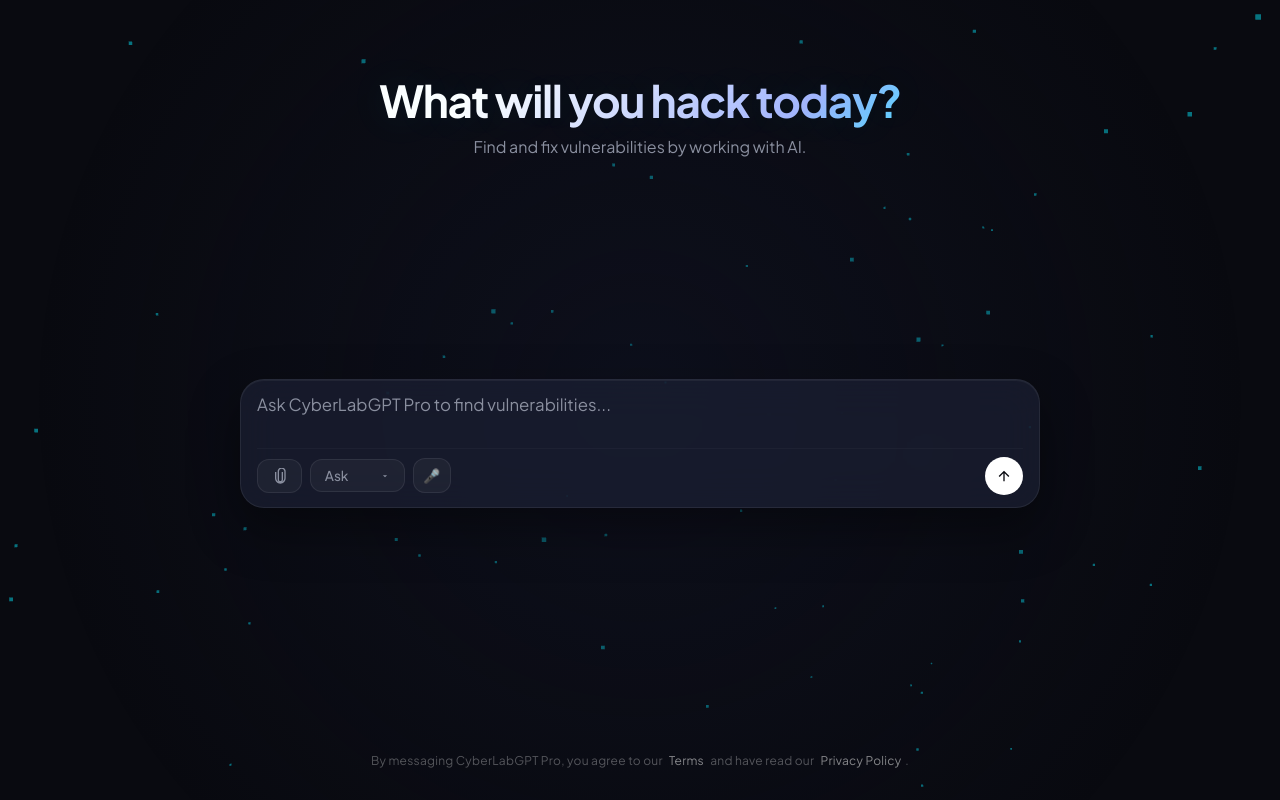
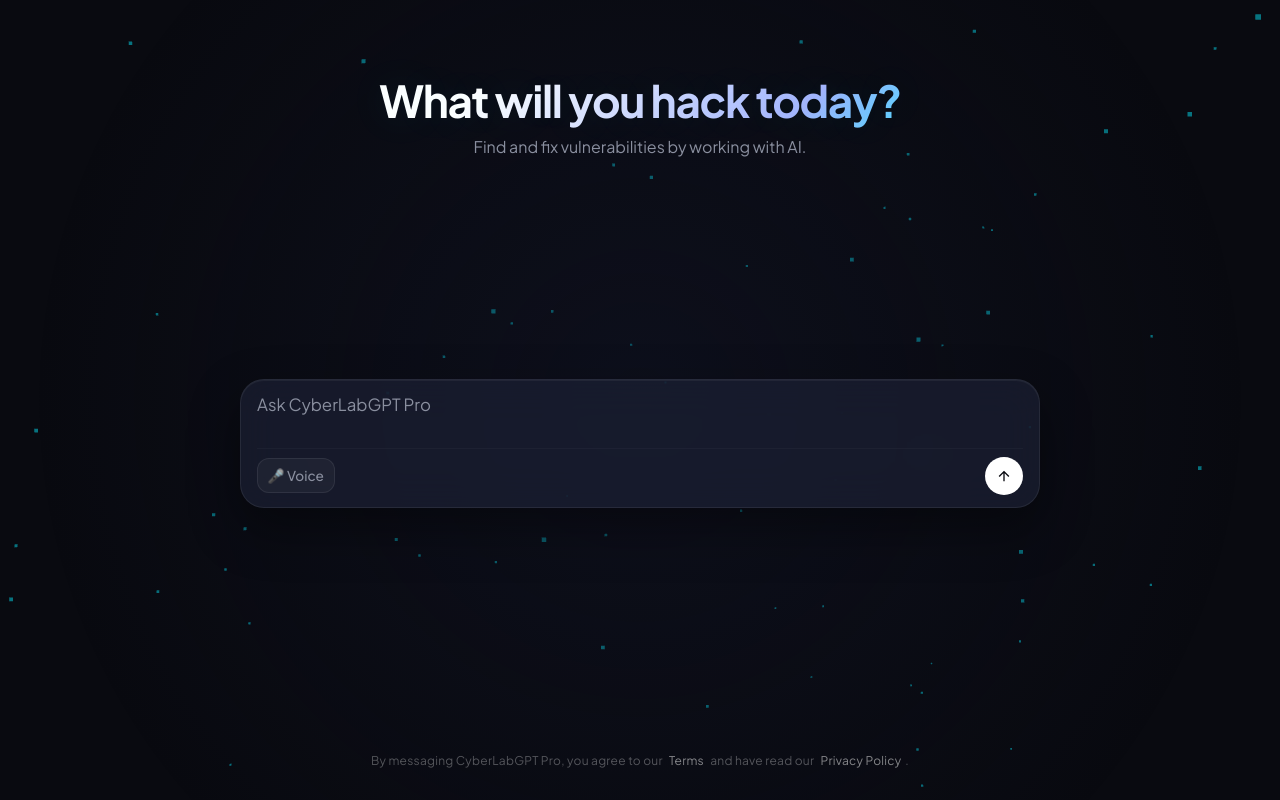
Before and after one commit to raza7xsecurity-pixel/CyberLabGPT-pro, a Flask app: page / in a window 1280 px wide. Run offline with Flask 3, Linux system fonts and the light colour scheme.

Commit message:
Update index.html

```diff
--- a/templates/index.html
+++ b/templates/index.html
@@ -7,11 +7,12 @@
   <link rel="manifest" href="/manifest.json">
   <meta name="theme-color" content="#0d0d11">
 
-  <!-- Premium Fonts and Three.js Library -->
+  <!-- Premium Fonts, Three.js and Marked Markdown Renderer -->
   <link rel="preconnect" href="https://fonts.googleapis.com">
   <link rel="preconnect" href="https://fonts.gstatic.com" crossorigin>
   <link href="https://fonts.googleapis.com/css2?family=Plus+Jakarta+Sans:wght@300;400;500;600;700&display=swap" rel="stylesheet">
   <script src="https://cdnjs.cloudflare.com/ajax/libs/three.js/r128/three.min.js"></script>
+  <script src="https://cdn.jsdelivr.net/npm/marked/marked.min.js"></script>
 
   <style>
     :root {
@@ -155,6 +156,18 @@
       box-shadow: 0 10px 30px rgba(0,0,0,0.25);
     }
 
+    /* Markdown Inside Bubble Overrides */
+    .message.ai .bubble p {
+      margin-bottom: 0.75rem;
+    }
+    .message.ai .bubble p:last-child {
+      margin-bottom: 0;
+    }
+    .message.ai .bubble ul, .message.ai .bubble ol {
+      margin-left: 1.25rem;
+      margin-bottom: 0.75rem;
+    }
+
     /* Luxury Input Bar (As requested in image) */
     .composer-container {
       width: 100%;
@@ -231,24 +244,6 @@
     .btn-action:hover {
       background: rgba(255, 255, 255, 0.08);
       color: #ffffff;
-    }
-
-    .btn-action svg {
-      width: 16px;
-      height: 16px;
-      fill: currentColor;
-    }
-
-    .mode-select {
-      appearance: none;
-      background: transparent;
-      border: none;
-      color: inherit;
-      font-size: inherit;
-      font-weight: inherit;
-      cursor: pointer;
-      outline: none;
-      padding-right: 4px;
     }
 
     /* Premium Send Arrow Button */
@@ -339,27 +334,12 @@
 
     <div class="composer-container">
       <div class="composer-top">
-        <textarea id="userInput" placeholder="Ask CyberLabGPT Pro to find vulnerabilities..." rows="1"></textarea>
+        <textarea id="userInput" placeholder="Ask CyberLabGPT Pro" rows="1"></textarea>
       </div>
       <div class="composer-bottom">
         <div class="controls-left">
-          <!-- Attachment Button -->
-          <button class="btn-action" title="Attach code or file" onclick="alert('File upload integration can be processed here.')">
-            <svg viewBox="0 0 24 24"><path d="M16.5 6v11.5c0 2.21-1.79 4-4 4s-4-1.79-4-4V5c0-3.31 2.69-6 6-6s6 2.69 6 6v10.5c0 4.42-3.58 8-8 8s-8-3.58-8-8V6h2v9.5c0 3.31 2.69 6 6 6s6-2.69 6-6V5c0-2.21-1.79-4-4-4s-4 1.79-4 4v12.5c0 1.1.9 2 2 2s2-.9 2-2V6h2z"/></svg>
-          </button>
-
-          <!-- Mode Selector Dropdown -->
-          <div class="btn-action">
-            <select id="modeSelect" class="mode-select">
-              <option value="Ask">Ask</option>
-              <option value="Exploit Analysis">Exploit</option>
-              <option value="Code Audit">Audit</option>
-            </select>
-            <svg style="width:10px; height:10px;" viewBox="0 0 24 24"><path d="M7 10l5 5 5-5z"/></svg>
-          </div>
-
           <!-- Mic Feature -->
-          <button id="micBtn" class="btn-action" title="Voice Input" style="padding: 0.5rem 0.6rem;">🎤</button>
+          <button id="micBtn" class="btn-action" title="Voice Input" style="padding: 0.5rem 0.6rem;">🎤 Voice</button>
         </div>
 
         <!-- Send Arrow Button -->
@@ -451,7 +431,6 @@
     const welcomeHeader = document.getElementById('welcomeHeader');
     const sendBtn = document.getElementById('hifi');
     const inputEl = document.getElementById('userInput');
-    const modeSelect = document.getElementById('modeSelect');
 
     // Auto resize input text field height dynamically
     inputEl.addEventListener('input', function() {
@@ -480,17 +459,17 @@
           headers: {'Content-Type': 'application/json'},
           body: JSON.stringify({
             question: text,
-            mode: modeSelect.value
+            mode: "Ask"
           })
         });
         const data = await res.json();
         if(res.ok){
           appendMessage('ai', data.answer || 'No response');
         } else {
-          appendMessage('ai', 'त्रुटि: ' + (data.error || 'सर्वर समस्या'));
+          appendMessage('ai', 'Error: ' + (data.error || 'Server issue'));
         }
       } catch(err){
-        appendMessage('ai', 'सर्ver से जुड़ाव असफल। कृपया फिर प्रयास करें।');
+        appendMessage('ai', 'Connection failed. Please try again.');
         console.error(err);
       } finally{
         setBusy(false);
@@ -500,7 +479,14 @@
     function appendMessage(who, text){
       const div = document.createElement('div');
       div.className = 'message ' + who;
-      div.innerHTML = `<div class="bubble">${escapeHtml(text)}</div>`;
+
+      if (who === 'ai') {
+        // Render Markdown cleanly with markdown paragraphs and bullets
+        div.innerHTML = `<div class="bubble">${marked.parse(text)}</div>`;
+      } else {
+        div.innerHTML = `<div class="bubble">${escapeHtml(text)}</div>`;
+      }
+
       chatBox.appendChild(div);
 
       // Smooth automatic scroll inside glass zone
@@ -529,7 +515,7 @@
     const SpeechRecognition = window.SpeechRecognition || window.webkitSpeechRecognition;
     if(SpeechRecognition){
       const recognition = new SpeechRecognition();
-      recognition.lang = 'hi-IN';
+      recognition.lang = 'en-US';
       recognition.continuous = false;
       const micBtn = document.getElementById('micBtn');
       let listening = false;
```
